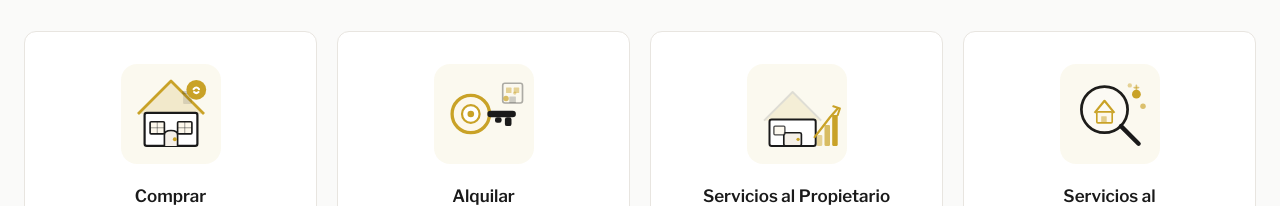
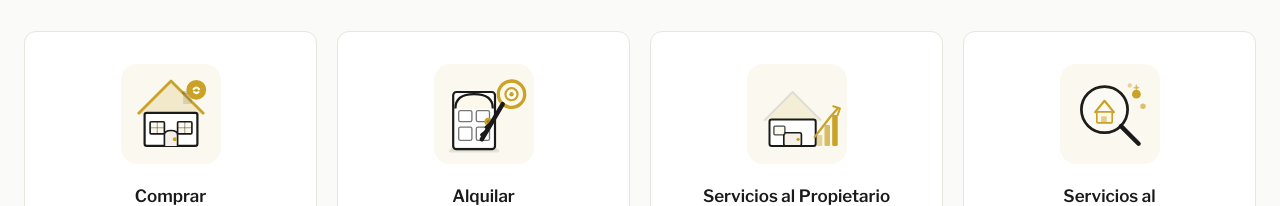
Before and after one commit to mferrerp/kornerclub-web, a Next.js app: page / in a window 1280 px wide. Shown: the part 746-952 px from the top of the page. Built offline with nearby package versions, Linux system fonts and the light colour scheme; no server answers; a web font is replaced by a local one.

Commit message:
feat: redesign Alquilar icon — elegant door with diagonal golden key

```diff
--- a/src/components/Services.tsx
+++ b/src/components/Services.tsx
@@ -39,25 +39,38 @@ function IllustrationComprar() {
 function IllustrationAlquilar() {
   return (
     <svg width="88" height="88" viewBox="0 0 80 80" fill="none">
-      {/* Key ring/bow outer */}
-      <circle cx="28" cy="40" r="17" stroke="#c9a227" strokeWidth="3" fill="#fdf8ec"/>
-      {/* Key ring inner hole */}
-      <circle cx="28" cy="40" r="8" stroke="#c9a227" strokeWidth="2" fill="white"/>
-      {/* Center dot */}
-      <circle cx="28" cy="40" r="3" fill="#c9a227"/>
-      {/* Key shaft */}
-      <rect x="43" y="37" width="26" height="6" rx="3" fill="#1a1a1a"/>
+      {/* ── Door ────────────────────────────────────────────── */}
+      {/* Door body */}
+      <rect x="12" y="20" width="38" height="52" rx="3" fill="white" stroke="#1a1a1a" strokeWidth="2"/>
+      {/* Arched top fill */}
+      <path d="M14 35 Q14 22 31 22 Q48 22 48 35" fill="#fdf8ec"/>
+      {/* Arch outline */}
+      <path d="M14 35 Q14 22 31 22 Q48 22 48 35" fill="none" stroke="#1a1a1a" strokeWidth="2"/>
+      {/* Upper left panel */}
+      <rect x="17" y="37" width="12" height="10" rx="1.5" fill="none" stroke="#1a1a1a" strokeWidth="1.2" opacity="0.6"/>
+      {/* Upper right panel */}
+      <rect x="33" y="37" width="12" height="10" rx="1.5" fill="none" stroke="#1a1a1a" strokeWidth="1.2" opacity="0.6"/>
+      {/* Lower left panel */}
+      <rect x="17" y="52" width="12" height="12" rx="1.5" fill="none" stroke="#1a1a1a" strokeWidth="1.2" opacity="0.6"/>
+      {/* Lower right panel */}
+      <rect x="33" y="52" width="12" height="12" rx="1.5" fill="none" stroke="#1a1a1a" strokeWidth="1.2" opacity="0.6"/>
+      {/* Gold door knob */}
+      <circle cx="44" cy="47" r="3.5" fill="#c9a227"/>
+      <circle cx="44" cy="47" r="1.5" fill="#a68318"/>
+      {/* Doorstep */}
+      <rect x="8"  y="72" width="46" height="3" rx="1.5" fill="#1a1a1a" opacity="0.1"/>
+      <rect x="10" y="70" width="42" height="3" rx="1" fill="#1a1a1a" opacity="0.08"/>
+
+      {/* ── Key (diagonal, prominent) ────────────────────────── */}
+      {/* Key bow — large gold ring */}
+      <circle cx="65" cy="22" r="12" fill="#fdf8ec" stroke="#c9a227" strokeWidth="3"/>
+      <circle cx="65" cy="22" r="5.5" fill="white" stroke="#c9a227" strokeWidth="2"/>
+      <circle cx="65" cy="22" r="2"   fill="#c9a227"/>
+      {/* Key shaft — diagonal */}
+      <line x1="57" y1="31" x2="38" y2="63" stroke="#1a1a1a" strokeWidth="4" strokeLinecap="round"/>
       {/* Key teeth */}
-      <rect x="59" y="43" width="6" height="8" rx="2" fill="#1a1a1a"/>
-      <rect x="50" y="43" width="6" height="5" rx="2" fill="#1a1a1a"/>
-      {/* Small building top-right */}
-      <rect x="57" y="12" width="18" height="18" rx="2" fill="none" stroke="#1a1a1a" strokeWidth="1.5" opacity="0.35"/>
-      <rect x="60" y="16" width="5" height="5" rx="0.5" fill="#c9a227" opacity="0.45"/>
-      <rect x="67" y="16" width="5" height="5" rx="0.5" fill="#c9a227" opacity="0.45"/>
-      <rect x="63" y="24" width="6" height="6" rx="0.5" fill="#1a1a1a" opacity="0.2"/>
-      {/* Gold sparkle above key */}
-      <circle cx="60" cy="26" r="2.5" fill="#c9a227" opacity="0.7"/>
-      <circle cx="68" cy="21" r="1.5" fill="#c9a227" opacity="0.45"/>
+      <line x1="47" y1="48" x2="42" y2="52" stroke="#1a1a1a" strokeWidth="3" strokeLinecap="round"/>
+      <line x1="43" y1="55" x2="38" y2="59" stroke="#1a1a1a" strokeWidth="3" strokeLinecap="round"/>
     </svg>
   );
 }
```
